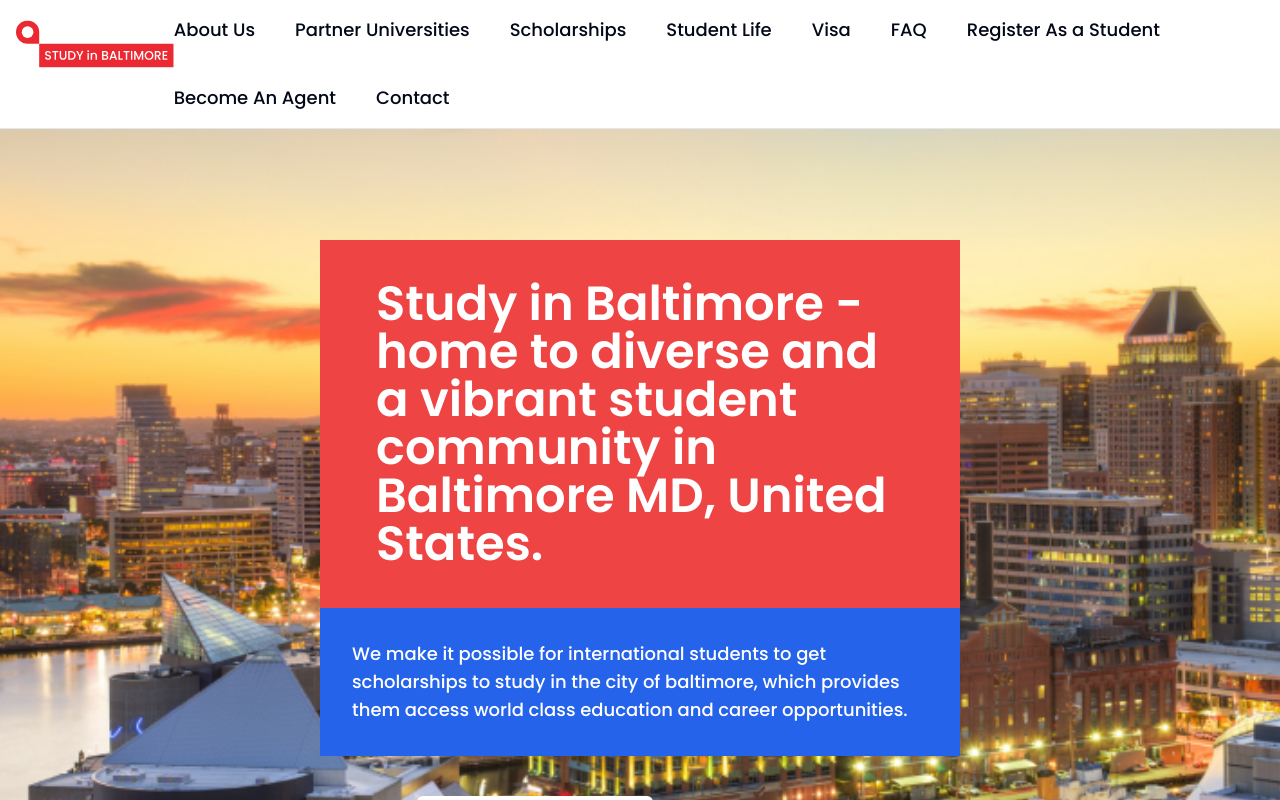
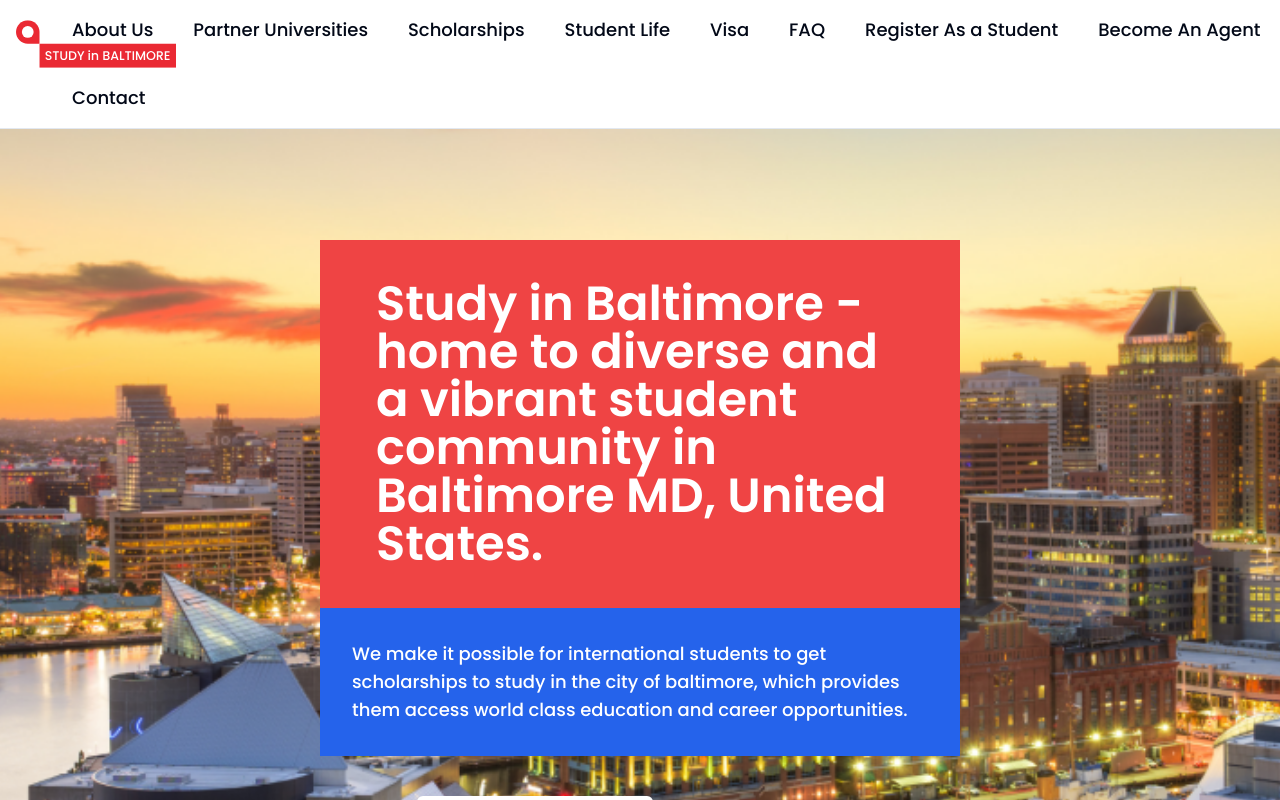
Before and after one commit to Babithkp/studyinbaltimore, a Next.js app: page / in a window 1280 px wide. Shown: the top 800 px of the page. Built offline with nearby package versions, Linux system fonts and the light colour scheme.

Commit message:
unknow error

```diff
--- a/src/app/page.tsx
+++ b/src/app/page.tsx
@@ -29,9 +29,9 @@ export default function Home() {
         alt="hero image"
         className="relative h-[130vh] w-full max-sm:h-[100vh] object-cover"
       />
-      <section className="absolute top-[25%] flex w-[50%] flex-col items-center justify-center max-md:w-[90%]">
+      <section className="absolute top-[25%] flex w-[50%]  flex-col items-center justify-center max-md:w-[80%]">
         <article className="my-10 text-white">
-          <h1 className="bg-red-500 px-14 py-10 text-5xl font-semibold max-md:p-4 max-md:text-3xl">
+          <h1 className="bg-red-500 px-14 py-10 text-5xl font-semibold max-md:p-4 max-md:text-2xl">
             Study in Baltimore - home to diverse and a vibrant student community
             in Baltimore MD, United States.
           </h1>
--- a/src/components/nav-foot/Navbar.tsx
+++ b/src/components/nav-foot/Navbar.tsx
@@ -23,10 +23,10 @@ export default function Navbar() {
 
   return (
     <nav className="flex justify-between border-b-[1px] p-4 text-lg font-medium">
-      <figure className="h-14">
+      <figure className="h-14 w-14">
         <Link href={"/"}>
           <svg
-            className="h-[100%] w-[100%] max-md:m-0"
+            className=" h-full w-[10rem] object-cover max-md:m-0"
             width="306"
             height="91"
             viewBox="0 0 306 91"
```
